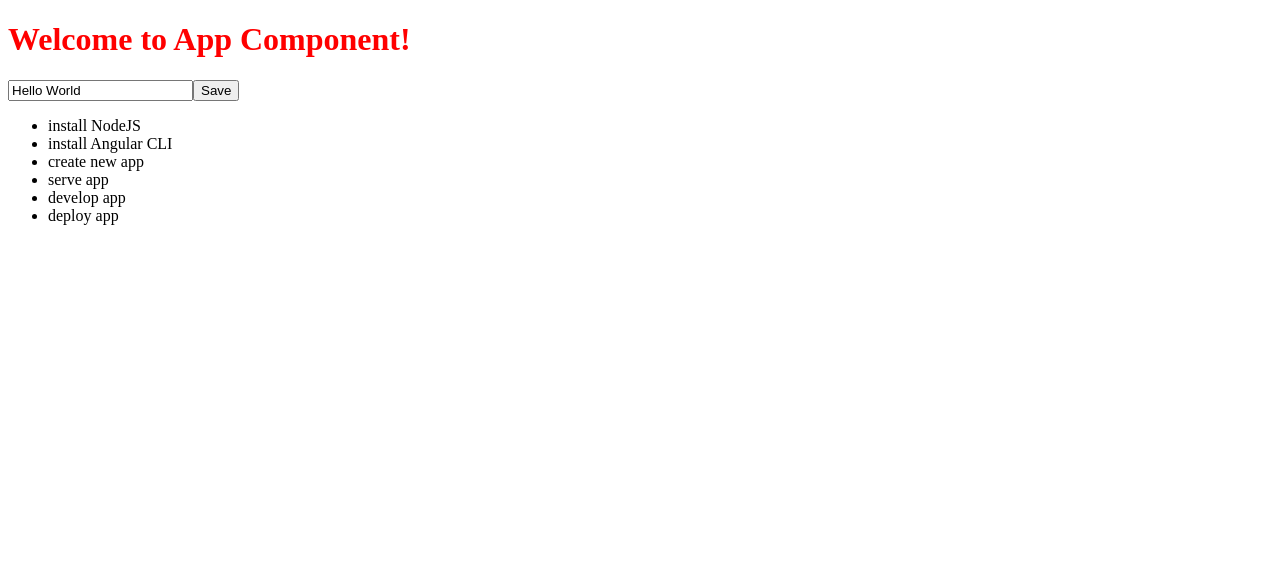
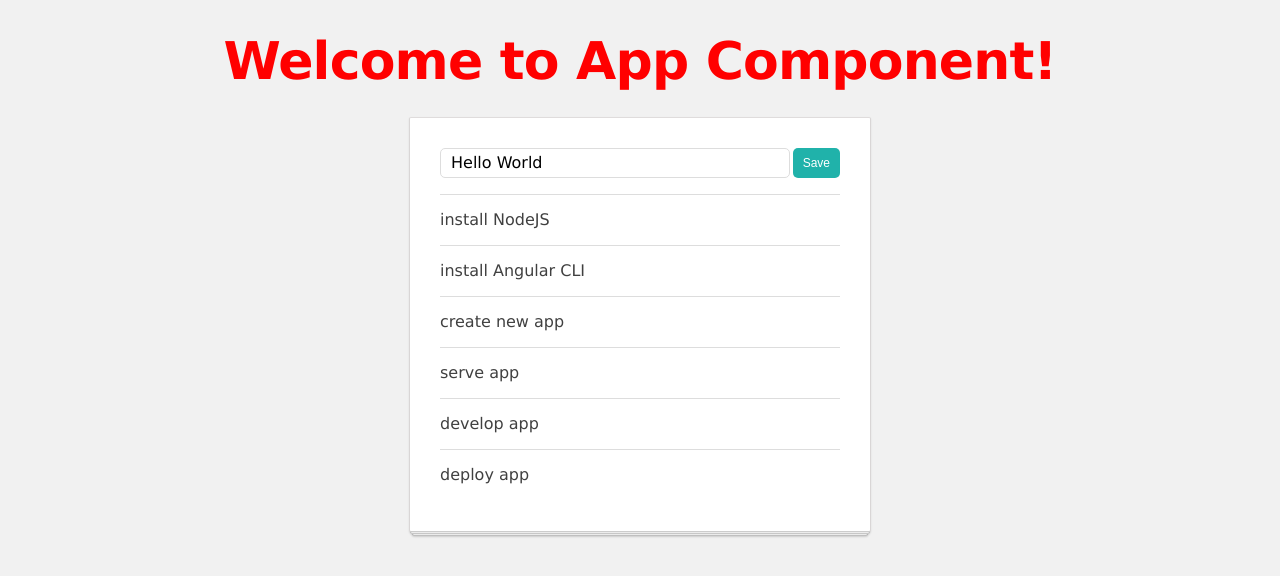
Before and after one commit to Shachita/Todo-List-Angular, an Angular app: page / in a window 1280 px wide. Shown: the top 576 px of the page. Built offline with nearby package versions, Linux system fonts and the light colour scheme.

Commit message:
7 files modified, 3 added(Refactoring using List-manager and adding style)

```diff
--- a/src/app/app.component.ts
+++ b/src/app/app.component.ts
@@ -1,35 +1,18 @@
 import { Component } from '@angular/core';
-import { TodoItem } from './interfaces/todo-item';
 
 @Component({
   selector: 'app-root',
   template: `
-    <h1>
+    <h1 class="app-title">
       Welcome to {{ title }}!
     </h1>
+    <app-list-manager> </app-list-manager>
 
-    <app-input-button-unit (submit)="addItem($event)"></app-input-button-unit>
 
-    <ul>
-      <li *ngFor="let todoItem of todoList">
-        <app-todo-item [item]="todoItem"></app-todo-item>
-      </li>
-    </ul>
   `,
   styleUrls: ['./app.component.css']
 })
 export class AppComponent {
   title = 'App Component';
-  todoList : TodoItem[] =  [
-    {title: 'install NodeJS'},
-    {title: 'install Angular CLI'},
-    {title: 'create new app'},
-    {title: 'serve app'},
-    {title: 'develop app'},
-    {title: 'deploy app'},
-  ];
-  addItem(title: string)
-  {
-    this.todoList.push({title});
-  }
+
 }
--- a/src/app/app.module.ts
+++ b/src/app/app.module.ts
@@ -4,12 +4,14 @@
 import { AppComponent } from './app.component';
 import { InputButtonUnitComponent } from './input-button-unit/input-button-unit.component';
 import { TodoItemComponent } from './todo-item/todo-item.component';
+import { ListManagerComponent } from './list-manager/list-manager.component';
 
 @NgModule({
   declarations: [
     AppComponent,
     InputButtonUnitComponent,
-    TodoItemComponent
+    TodoItemComponent,
+    ListManagerComponent
   ],
   imports: [
     BrowserModule
--- a/src/app/input-button-unit/input-button-unit.component.css
+++ b/src/app/input-button-unit/input-button-unit.component.css
@@ -0,0 +1,15 @@
+.todo-input {
+  padding: 4px 10px 4px;
+  font-size: 16px;
+  font-family: 'Lucida Grande', Verdana, sans-serif;
+  line-height: 20px;
+  border: solid 1px #dddddd;
+  border-radius: 5px;
+  flex-grow: 1;
+}
+
+:host(:not([hidden])) {
+  display: flex;
+  justify-content: space-between;
+  flex-grow: 1;
+}
--- a/src/app/input-button-unit/input-button-unit.component.ts
+++ b/src/app/input-button-unit/input-button-unit.component.ts
@@ -4,11 +4,12 @@
 @Component({
   selector: 'app-input-button-unit',
   template: `
-    <input #inputElementRef
+    <input class="todo-input"
+     #inputElementRef
            [value]="title"
            (keyup.enter)="submitValue($event.target.value)">
 
-    <button (click)="submitValue(inputElementRef.value)">
+    <button  class="btn" (click)="submitValue(inputElementRef.value)">
       Save
     </button>
   `,
--- /dev/null
+++ b/src/app/list-manager/list-manager.component.css
@@ -0,0 +1,39 @@
+.todo-app {
+  position: relative;
+  width: 400px;
+  padding: 30px 30px 15px;
+  background: white;
+  border: 1px solid;
+  border-color: #dfdcdc #d9d6d6 #ccc;
+  border-radius: 2px;
+  -webkit-box-shadow: 0 1px 2px rgba(0, 0, 0, 0.1);
+  box-shadow: 0 1px 2px rgba(0, 0, 0, 0.1);
+  margin: 20px auto;
+}
+
+.todo-app::before, .todo-app::after {
+  content: '';
+  position: absolute;
+  z-index: -1;
+  height: 4px;
+  background: white;
+  border: 1px solid #ccc;
+  border-radius: 2px;
+}
+
+.todo-app::after {
+  bottom: -3px;
+  left: 0;
+  right: 0;
+  -webkit-box-shadow: 0 1px 2px rgba(0, 0, 0, 0.1);
+  box-shadow: 0 1px 2px rgba(0, 0, 0, 0.1);
+}
+
+.todo-app::before {
+  bottom: -5px;
+  left: 2px;
+  right: 2px;
+  border-color: #c4c4c4;
+  -webkit-box-shadow: 0 1px 2px rgba(0, 0, 0, 0.15);
+  box-shadow: 0 1px 2px rgba(0, 0, 0, 0.15);
+}
--- /dev/null
+++ b/src/app/list-manager/list-manager.component.html
@@ -0,0 +1,9 @@
+<div class="todo-app">
+<app-input-button-unit (submit)="addItem($event)"></app-input-button-unit>
+
+    <ul>
+      <li *ngFor="let todoItem of todoList">
+        <app-todo-item [item]="todoItem"></app-todo-item>
+      </li>
+    </ul>
+</div>
--- /dev/null
+++ b/src/app/list-manager/list-manager.component.ts
@@ -0,0 +1,30 @@
+import { Component, OnInit } from '@angular/core';
+import { TodoItem } from './interfaces/todo-item';
+
+
+@Component({
+  selector: 'app-list-manager',
+  templateUrl: './list-manager.component.html',
+  styleUrls: ['./list-manager.component.css']
+})
+export class ListManagerComponent implements OnInit {
+  todoList : TodoItem[] =  [
+    {title: 'install NodeJS'},
+    {title: 'install Angular CLI'},
+    {title: 'create new app'},
+    {title: 'serve app'},
+    {title: 'develop app'},
+    {title: 'deploy app'},
+  ];
+
+  constructor() { }
+
+  addItem(title: string)
+  {
+    this.todoList.push({title});
+  }
+
+  ngOnInit() {
+  }
+
+}
--- a/src/app/todo-item/todo-item.component.css
+++ b/src/app/todo-item/todo-item.component.css
@@ -0,0 +1,18 @@
+.todo-item {
+  padding: 10px 0;
+  border-top: solid 1px #ddd;
+  min-height: 30px;
+  line-height: 30px;
+  display: flex;
+  justify-content: space-between;
+}
+
+.todo-checkbox {
+  flex-shrink: 0;
+  margin: auto 1ex auto 0;
+}
+
+.todo-title {
+  flex-grow: 1;
+  padding-left: 11px;
+}
--- a/src/app/todo-item/todo-item.component.html
+++ b/src/app/todo-item/todo-item.component.html
@@ -1 +1,3 @@
+<div class="todo-item">
 {{ item.title }}
+</div>
--- a/src/styles.css
+++ b/src/styles.css
@@ -1 +1,50 @@
 /* You can add global styles to this file, and also import other style files */
+html, body, div, span,
+h1, p, ul, li {
+  padding: 0;
+  border: 0;
+  font: inherit;
+  vertical-align: baseline;
+}
+body {
+  background: #f1f1f1;
+  font-size: 16px;
+  line-height: 22px;
+  color: #404040;
+  font-family: 'Lucida Grande', Verdana, sans-serif;
+}
+ol, ul {
+  list-style: none;
+}
+.btn {
+  background: lightseagreen;
+  color: #fff;
+  padding: 3px 10px;
+  margin: 0 0 0 3px;
+  border: none;
+  border-radius: 5px;
+  font-size: 12px;
+  line-height: 24px;
+  cursor: pointer;
+  vertical-align: bottom;
+}
+.btn:hover {
+  background: lightslategrey;
+}
+
+.btn-red {
+  background: red;
+}
+
+.btn-red:hover {
+  background: darkred;
+}
+
+.app-title {
+  font-size: 52px;
+  line-height: 52px;
+  margin-bottom: 30px;
+  font-weight: bold;
+  text-align: center;
+  letter-spacing: -0.8px;
+}
```
